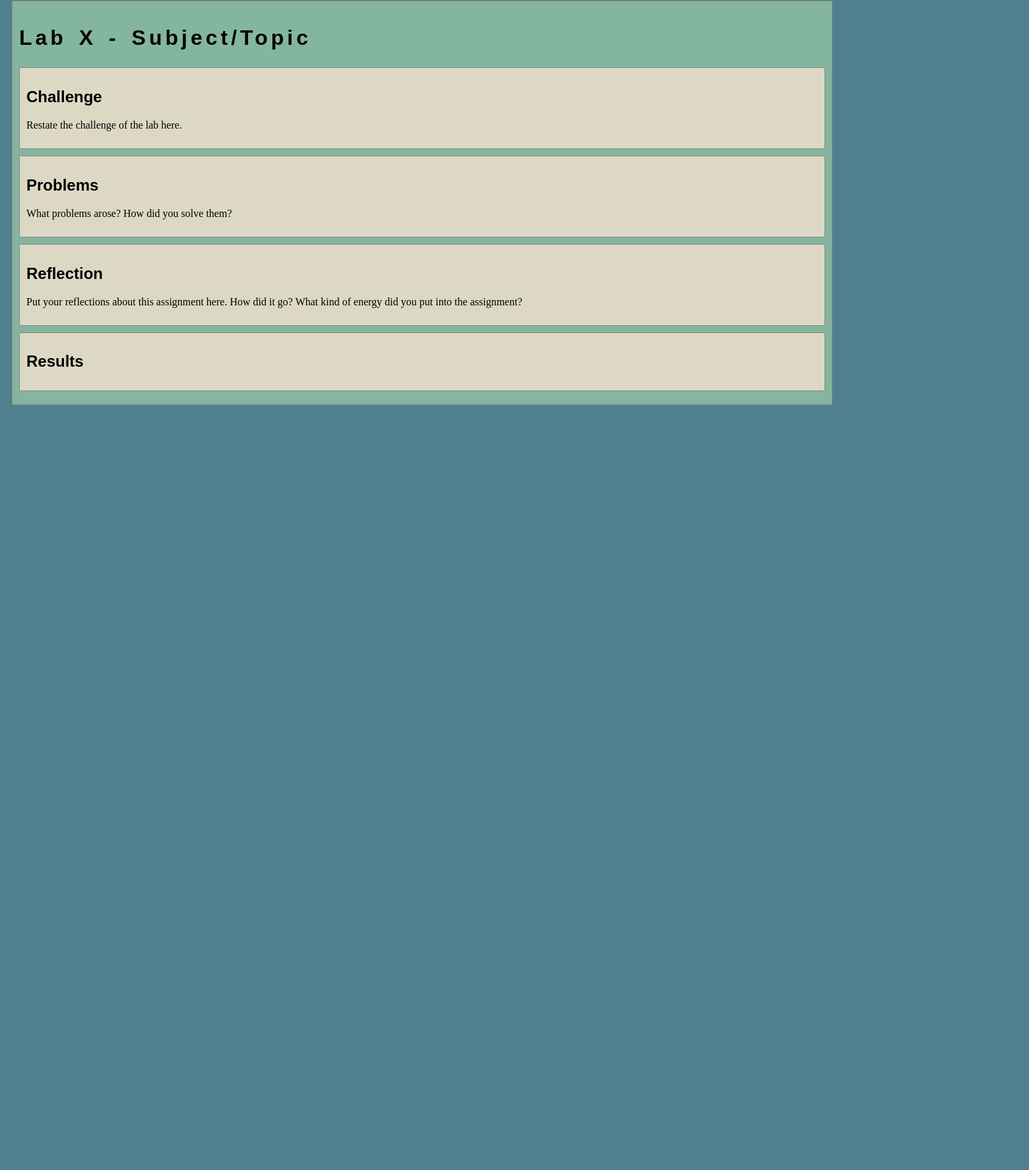
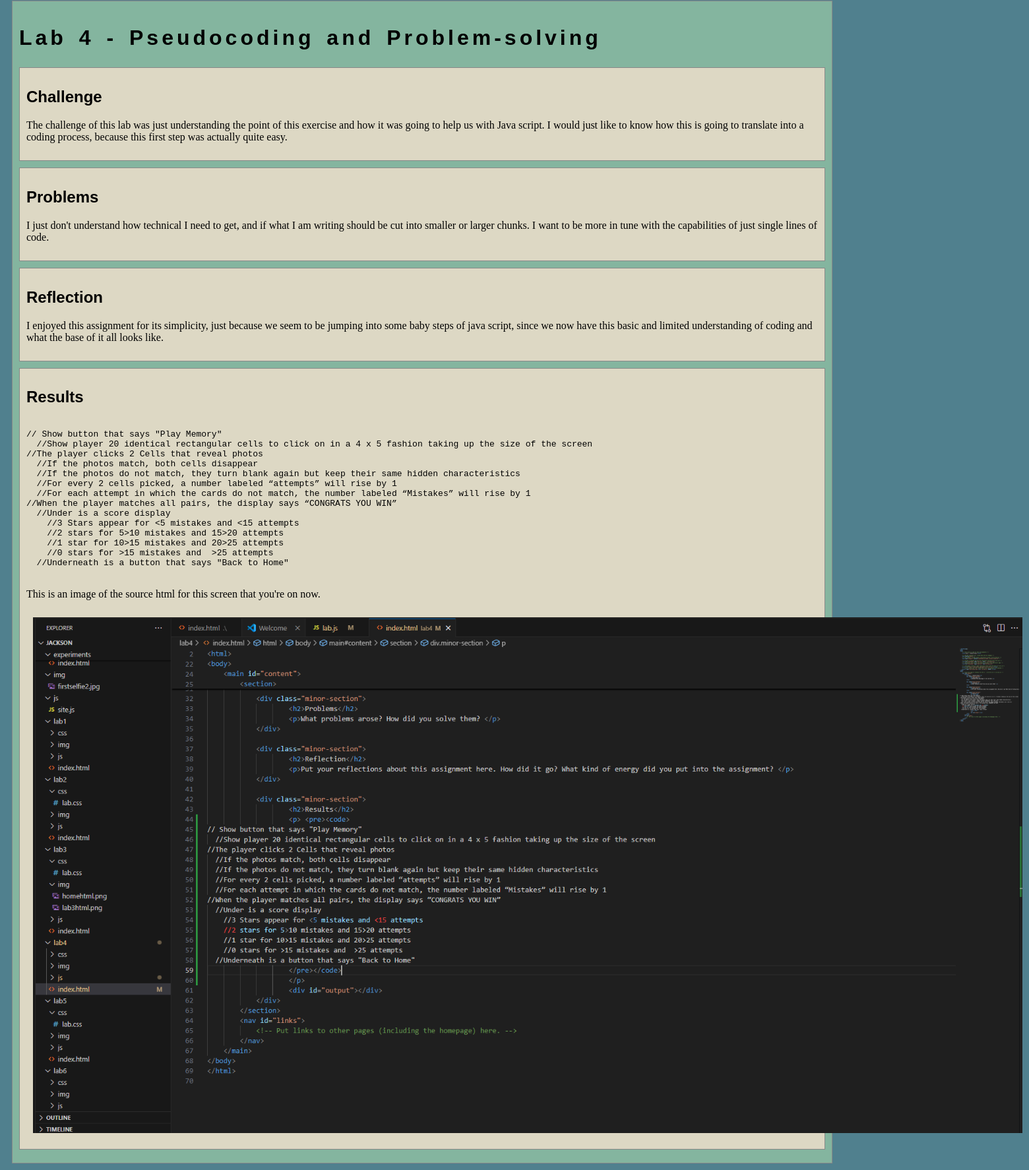
Before and after one commit to Jackson9ford/Jackson, a plain HTML site: page lab4/index.html in a window 1280 px wide. Shown: the part 9-1783 px from the top of the page at 66% size, 1560 px wide, since content can reach past the window. Before the commit the page ends 800 px from the top, so only its background shows below. Drawn offline with nearby package versions, Linux system fonts and the light colour scheme.

Commit message:
did lab 4 and 5

```diff
--- a/lab4/css/lab.css
+++ b/lab4/css/lab.css
@@ -7,3 +7,8 @@
     border: solid 1px #888;
     background-color: #DDD8C4;
   }
+
+.lab4-code {
+  margin: 10px;
+  max-width: 1500px;
+}
--- a/lab4/index.html
+++ b/lab4/index.html
@@ -2,7 +2,7 @@
 <html>
 <head>
 	<!-- This title is used for tabs and bookmarks -->
-	<title>Lab X - Subject/Topic</title>
+	<title>Lab 4 - Pseudocoding and Problem-solving</title>
 
 	<!-- Use UTF character set, a good idea with any webpage -->
   	<meta charset="UTF-8" />
@@ -23,25 +23,46 @@
 	<!-- Style this page by changing the CSS in ../css/site.css or css/lab.css -->
 	<main id="content">
 		<section>
-			<h1>Lab X - Subject/Topic</h1>
+			<h1>Lab 4 - Pseudocoding and Problem-solving</h1>
 			<div class="minor-section">
 					<h2>Challenge</h2>
-					<p>Restate the challenge of the lab here.</p>
+					<p>The challenge of this lab was just understanding the point of this exercise and how it was going to help us with Java script. I would just like to know how this is going to translate into a coding process, because this first step was actually quite easy.</p>
 			</div>
 
 			<div class="minor-section">
 					<h2>Problems</h2>
-					<p>What problems arose? How did you solve them? </p>
+					<p>I just don't understand how technical I need to get, and if what I am writing should be cut into smaller or larger chunks. I want to be more in tune with the capabilities of just single lines of code. </p>
 			</div>
 
 			<div class="minor-section">
 					<h2>Reflection</h2>
-					<p>Put your reflections about this assignment here. How did it go? What kind of energy did you put into the assignment? </p>
+					<p> I enjoyed this assignment for its simplicity, just because we seem to be jumping into some baby steps of java script, since we now have this basic and limited understanding of coding and what the base of it all looks like. </p>
 			</div>
 
 			<div class="minor-section">
 					<h2>Results</h2>
+					<p> <pre><code>
+// Show button that says "Play Memory"
+  //Show player 20 identical rectangular cells to click on in a 4 x 5 fashion taking up the size of the screen
+//The player clicks 2 Cells that reveal photos
+  //If the photos match, both cells disappear
+  //If the photos do not match, they turn blank again but keep their same hidden characteristics
+  //For every 2 cells picked, a number labeled “attempts” will rise by 1
+  //For each attempt in which the cards do not match, the number labeled “Mistakes” will rise by 1
+//When the player matches all pairs, the display says “CONGRATS YOU WIN”
+  //Under is a score display
+    //3 Stars appear for <5 mistakes and <15 attempts
+    //2 stars for 5>10 mistakes and 15>20 attempts
+    //1 star for 10>15 mistakes and 20>25 attempts
+    //0 stars for >15 mistakes and  >25 attempts
+  //Underneath is a button that says "Back to Home"
+					</pre></code>
+					</p>
 					<div id="output"></div>
+					<div>
+						<p>This is an image of the source html for this screen that you're on now.</p>
+						<img class="lab4-code" src="./img/lab4html.png">
+					</div>
 			</div>
 		</section>
 		<nav id="links">
--- a/lab5/css/lab.css
+++ b/lab5/css/lab.css
@@ -7,3 +7,7 @@
     border: solid 1px #888;
     background-color: #DDD8C4;
   }
+  .my-car {
+    margin: 10px;
+    max-width: 250px;
+  }
```
Also changed, not shown: lab4/js/lab.js (+18 -6 lines), lab5/index.html (+12 -5 lines), lab5/js/lab.js (+17 -5 lines), lab4/img/lab4html.png (added), lab5/img/carpic.jpg (added).
